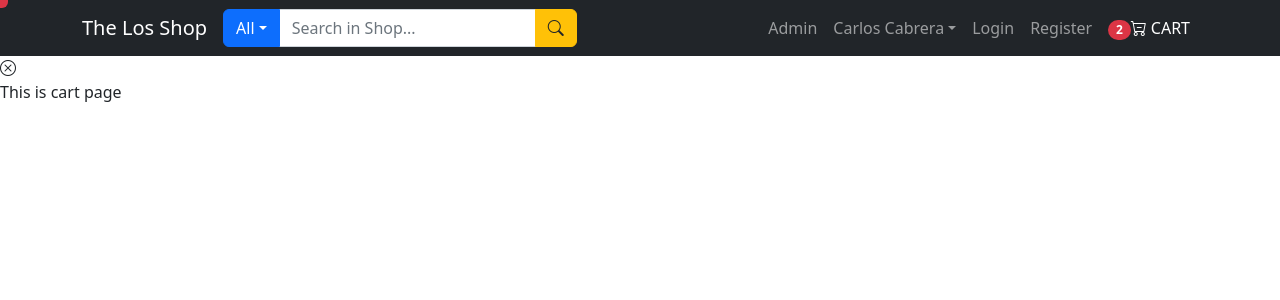
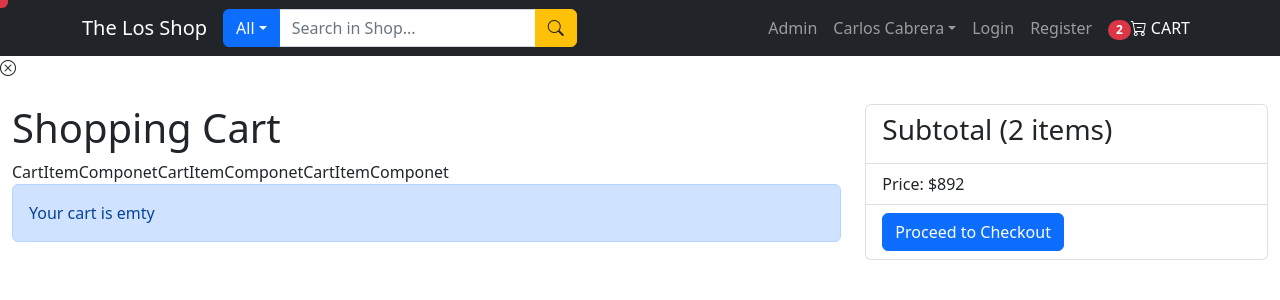
Before and after one commit to CarlosDCabrera/MERN_stack_website, a React (Create React App) app in the folder front_end/: page /cart in a window 1280 px wide. Shown: the top 300 px of the page. Built offline with nearby package versions, Linux system fonts and the light colour scheme.

Commit message:
completed product details page

```diff
--- a/front_end/src/pages/CartPage.js
+++ b/front_end/src/pages/CartPage.js
@@ -1,5 +1,37 @@
+import { Row, Col, Alert, Container, ListGroup, Button } from 'react-bootstrap'
+import {LinkContainer} from 'react-router-bootstrap';
+
 const CartPage = () => {
-  return <p>This is cart page</p>;
-}
+  return (
+    <Container fluid>
+      <Row className='mt-4'>
+        <Col md={8}>
+          <h1>Shopping Cart</h1>
+          {Array.from({ length: 3 }).map((item) => (
+            <>
+              CartItemComponet
+            </>
+          ))}
+          <Alert varent='info'>Your cart is emty</Alert>
+        </Col>
+        <Col md={4}>
+          <ListGroup>
+            <ListGroup.Item>
+              <h3>Subtotal (2 items)</h3>
+            </ListGroup.Item>
+            <ListGroup.Item>
+              Price: <spam classNmae='fw-bold'>$892</spam>
+            </ListGroup.Item>
+            <ListGroup.Item>
+              <LinkContainer to='/user/order-details'>
+                <Button type='button'>Proceed to Checkout</Button>
+              </LinkContainer>
+            </ListGroup.Item>
+          </ListGroup>
+        </Col>
+      </Row>
+    </Container>
+  )
+};
 
 export default CartPage;
--- a/front_end/src/pages/ProductDetailsPage.js
+++ b/front_end/src/pages/ProductDetailsPage.js
@@ -1,17 +1,41 @@
 import { Row, Col, Container, Image, ListGroup, Form, Button, Alert } from 'react-bootstrap';
-import AddedTheCartMessageComponent from '../components/AddedTheCartMessageComponent'
-import { Rating } from 'react-simple-star-rating'
+import AddedTheCartMessageComponent from '../components/AddedTheCartMessageComponent';
+import { Rating } from 'react-simple-star-rating';
+import ImageZoom from 'js-image-zoom';
+import { useEffect } from 'react';
 
 const ProductDetailsPage = () => {
+  var options = {
+    scale: 2,
+    offset: { vertical: 0, horizontal: 0 }
+  }
+  useEffect(() => {
+    new ImageZoom(document.getElementById("first"), options)
+    new ImageZoom(document.getElementById("second"), options)
+    new ImageZoom(document.getElementById("third"), options)
+    new ImageZoom(document.getElementById("fourth"), options)
+  })
   return (
     <Container>
       <AddedTheCartMessageComponent />
       <Row className='mt-5'>
-        <Col md={4}>
-          <Image fluid src='/images/games-category.png' />
-          <Image fluid src='/images/tablets-category.png' />
-          <Image fluid scr='/images/monitors-category.png' />
-          <Image fluid scr='/images/games-category.png' />
+        <Col style={{ zIndex: 1 }} md={4}>
+          <div id='first'>
+            <Image crossOrigin='anonymous' fluid src='/images/games-category.png' />
+          </div>
+          <br />
+          <div id='second'>
+            <Image fluid src='/images/tablets-category.png' />
+          </div>
+          <br />
+          <div className='third'>
+            <Image fluid scr='/images/monitors-category.png' />
+          </div>
+          <br />
+          <div className='fouth'>
+            <Image fluid scr='/images/games-category.png' />
+          </div>
+          <br />
         </Col>
         <Col md={8}>
           <Row>
```
